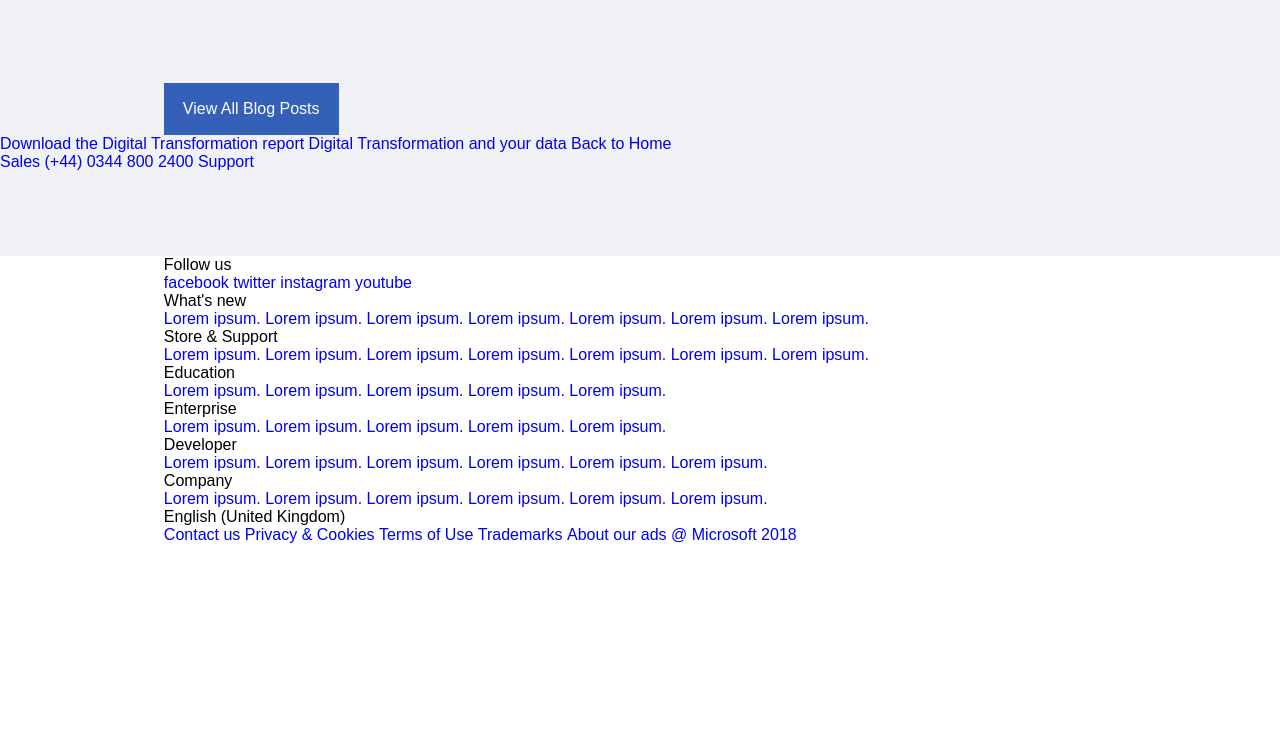
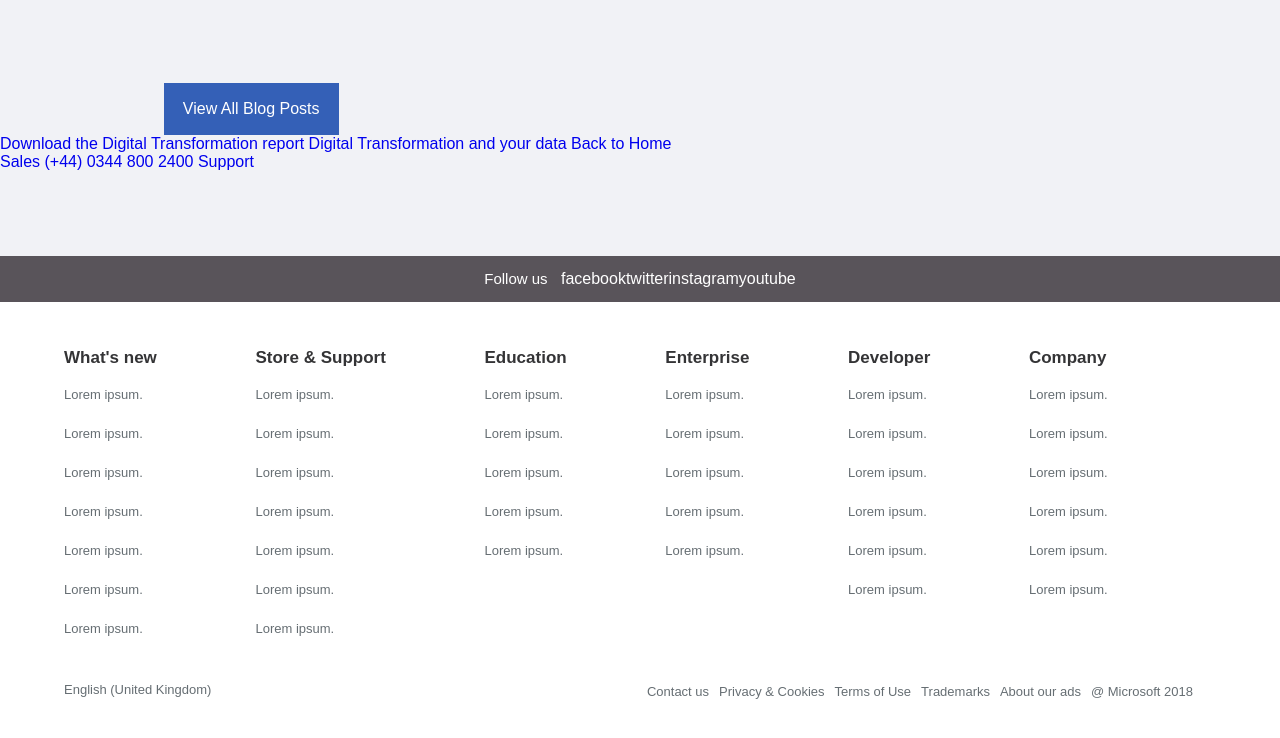
Before and after one commit to gsaurabhaxioned/microsoft, a plain HTML site: page index.html in a window 1280 px wide. Shown: the part 3616-4354 px from the top of the page. Before the commit the page ends 4160 px from the top, so only its background shows below. Drawn offline with Linux system fonts and the light colour scheme.

Commit message:
footer styling added

```diff
--- a/assets/css/style.css
+++ b/assets/css/style.css
@@ -436,11 +436,84 @@ header a {
   footer styling starts here
 =================================*/
 
+.footer-top {
+  padding: 14px 0;
+  background: #59545A;
+  color: #fff;
+}
 
+.footer-top .wrapper {
+  display: flex;
+  justify-content: center;
+}
 
+.footer-top .wrapper span {
+  font-size: 15px;
+}
 
+.footer-top .wrapper ul {
+  margin-left: 1.4%;
+  display: flex;
+}
 
+.footer-top .wrapper ul li a {
+  color: #fff;
+}
 
+.footer-bottom {
+  padding: 46px 0;
+}
+
+.footer-bottom .wrapper {
+  width: 90%;
+}
+
+.footer-links {
+  width: 90.6%;
+  display: flex;
+  justify-content: space-between;
+}
+
+.footer-links-category ul {
+  margin-top: 17px;
+  display: flex;
+  flex-direction: column;
+  row-gap: 21px;
+}
+
+.footer-links-category ul li a {
+  color: #666e73;
+  font-size: 13px;
+}
+
+.footer-title {
+  color: #343436;
+  font-size: 17px;
+  font-weight: bold;
+}
+
+.footer-bottom-lower {
+  margin-top: 45px;
+  display: flex;
+  justify-content: space-between;
+}
+
+.lang {
+  color: #666e73;
+  font-size: 13px;
+}
+
+.footer-lower-links {
+  margin-right: 2%;
+  display: flex;
+  justify-content: space-between;
+  flex-basis: 47.4%;
+}
+
+.footer-lower-links li a {
+  color: #666e73;
+  font-size: 13px;
+}
 
  /*=================================
   footer styling ends here
```
